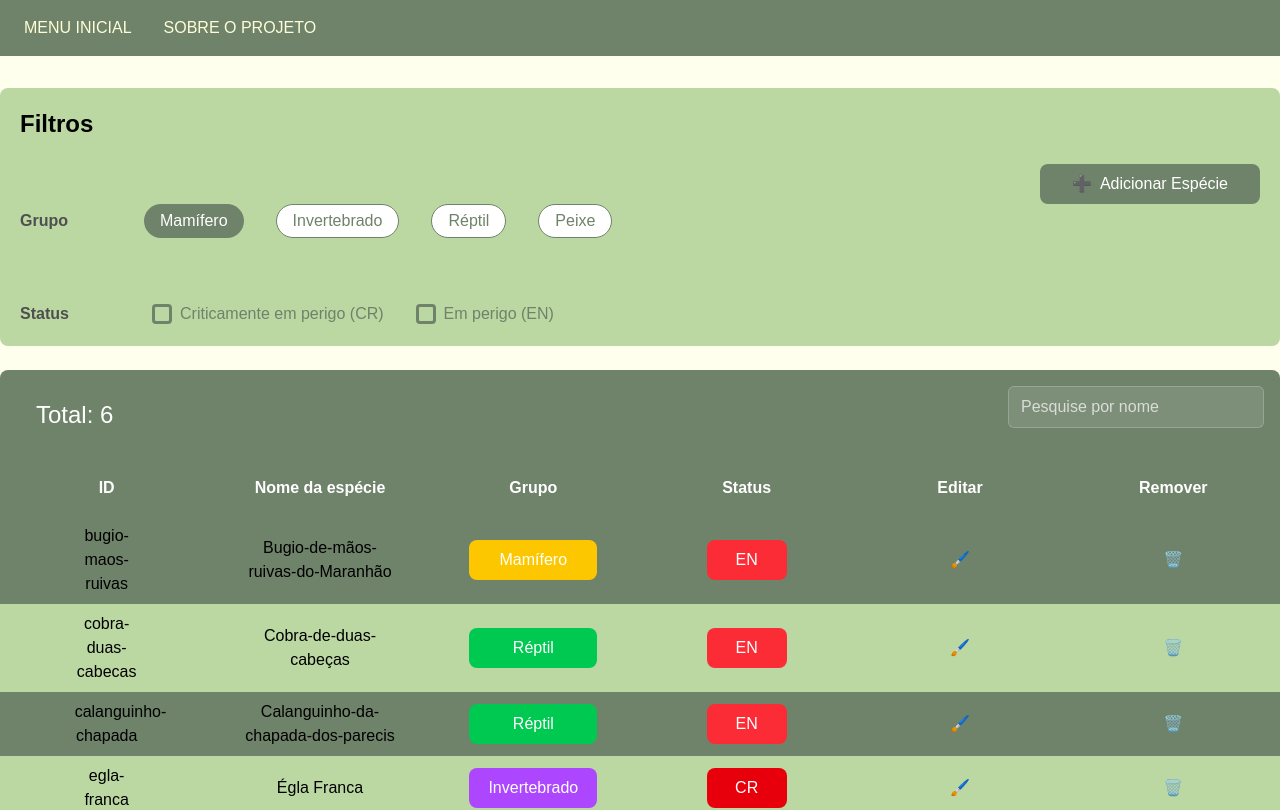
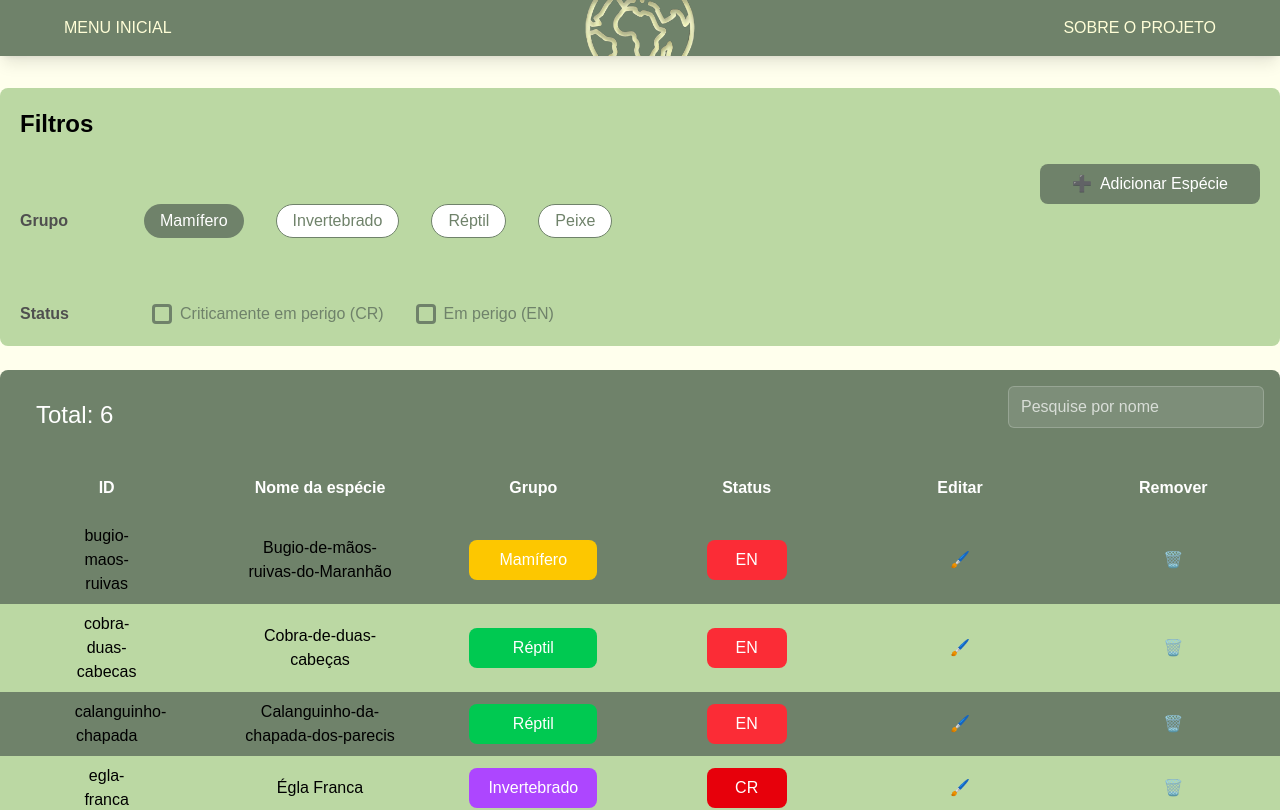
Before and after one commit to FGA0138-MDS-Ajax/2025.1-Berkanan, a Next.js app in the folder front-end/: page /painel-adm in a window 1280 px wide. Shown: the top 810 px of the page. Built offline with nearby package versions, Linux system fonts and the light colour scheme; a web font is replaced by a local one.

Commit message:
:wrench: chore: ajusta arquivos para permitir merge entre developer e feature/PagInfoEditAdd

```diff
--- a/front-end/src/app/painel-adm/page.tsx
+++ b/front-end/src/app/painel-adm/page.tsx
@@ -115,6 +115,7 @@ export default function PainelAdministrador() {
             <div className="flex flex-col gap-auto mt-4 text-center w-full">
               {species.map((item, index) => (
                 <div
+                  key={item.id}
                   className={"w-full" + (species.length == index + 1 ? " rounded-b-lg" : " ")}
                   style={(index % 2 === 0 ? { backgroundColor: "#6F826A" } : { backgroundColor: "#BBD8A3" })}>
                   <Manager
--- a/front-end/src/components/layout/Navigation.tsx
+++ b/front-end/src/components/layout/Navigation.tsx
@@ -1,10 +1,44 @@
+import Image from 'next/image';
+import planetaTerra from '@/resources/planetaterra.png';
+
 export default function Navigation() {
   return (
-    <nav className="text-white px-6 py-4 bg-[#6f826a]">
-      <div className="flex gap-8">
-        <button className="hover:text-[#ffffff] transition-colors text-[#fffed7]">MENU INICIAL</button>
-        <button className="hover:text-[#ffffff] transition-colors text-[#fffed7]">SOBRE O PROJETO</button>
+    <nav className="relative px-6 py-4 bg-[#6f826a] text-[#fffed7] shadow-lg">
+      <div className="flex items-center justify-between max-w-6xl mx-auto">
+        {/* Lado Esquerdo - Menu Inicial */}
+        <div className="flex gap-8 z-10">
+          <button
+            className="relative group transition-all duration-300 hover:text-white"
+            aria-label="Menu inicial"
+          >
+            MENU INICIAL
+            <span className="absolute bottom-0 left-0 w-0 h-0.5 bg-white transition-all duration-300 group-hover:w-full"></span>
+          </button>
+        </div>
+
+        {/* Centro - Planeta Terra */}
+        <div className="absolute left-1/2 transform -translate-x-1/2 z-0">
+          <Image
+            src={planetaTerra}
+            alt="Planeta Terra"
+            width={100}
+            height={100}
+            priority
+            className="h-14 w-auto object-contain transition-transform duration-700 hover:scale-105 hover:rotate-2"
+          />
+        </div>
+
+        {/* Lado Direito - Sobre o Projeto */}
+        <div className="flex gap-8 z-10">
+          <button
+            className="relative group transition-all duration-300 hover:text-white"
+            aria-label="Sobre o projeto"
+          >
+            SOBRE O PROJETO
+            <span className="absolute bottom-0 left-0 w-0 h-0.5 bg-white transition-all duration-300 group-hover:w-full"></span>
+          </button>
+        </div>
       </div>
     </nav>
-  )
+  );
 }
```
Also changed, not shown: front-end/src/resources/planetaterra.png (added).
